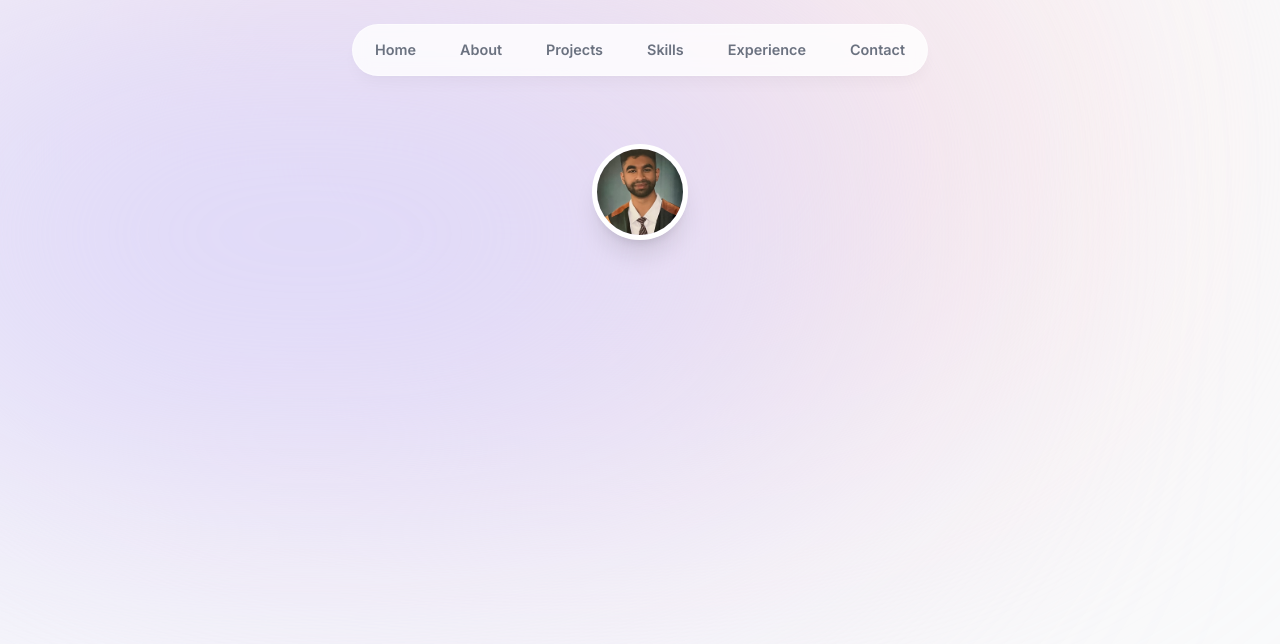
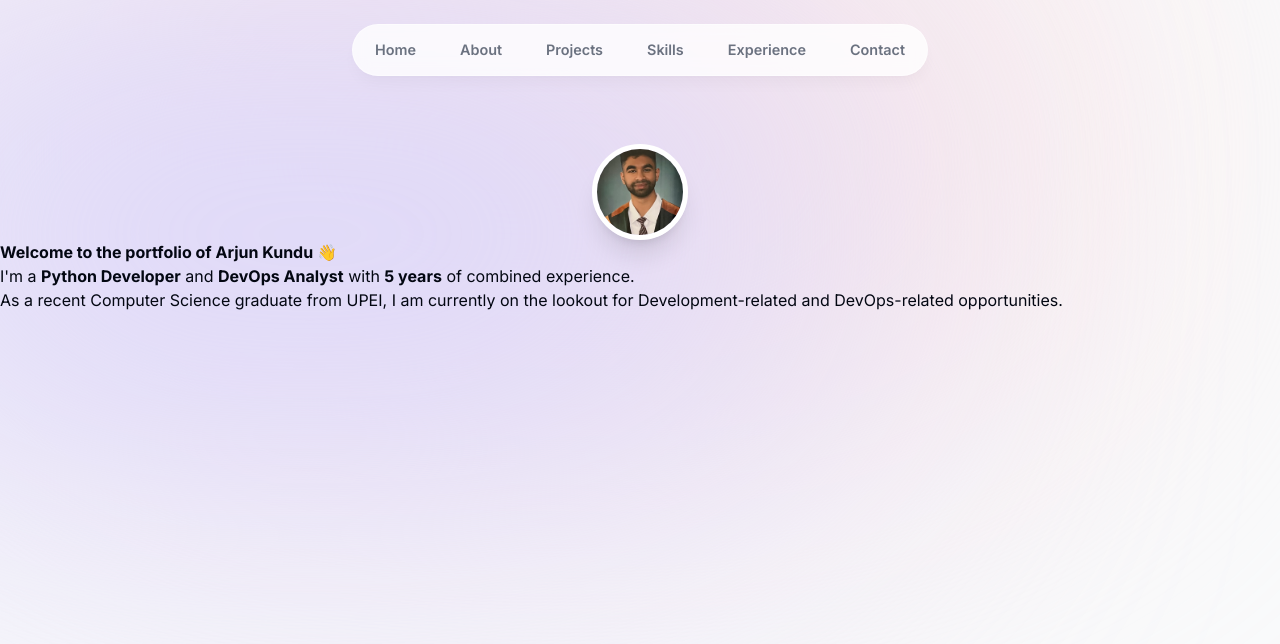
Before and after one commit to kunduarjun/portfolio, a Next.js app: page / in a window 1280 px wide. Shown: the top 644 px of the page. Built offline with nearby package versions, Linux system fonts and the light colour scheme.

Commit message:
Add tentative bio text

```diff
--- a/components/intro.tsx
+++ b/components/intro.tsx
@@ -43,6 +43,13 @@ export default function Intro() {
           </motion.span>
         </div>
       </div>
+
+    <p>
+        <span className="font-bold">{`Welcome to the portfolio of Arjun Kundu 👋`}</span><br/>{`I'm a `}
+        <span className="font-bold">{`Python Developer`}</span> {`and`} <span className="font-bold">{`DevOps Analyst`}</span> {`with `}
+        <span className="font-bold">{`5 years`}</span> {`of combined experience. `}<br/>
+        {`As a recent Computer Science graduate from UPEI, I am currently on the lookout for Development-related and DevOps-related opportunities.`}
+    </p>
     </section>
   )
 }
```
